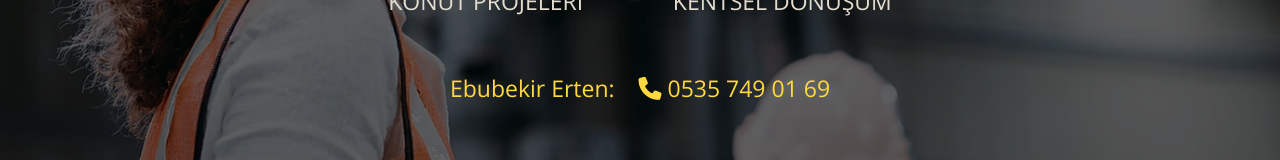
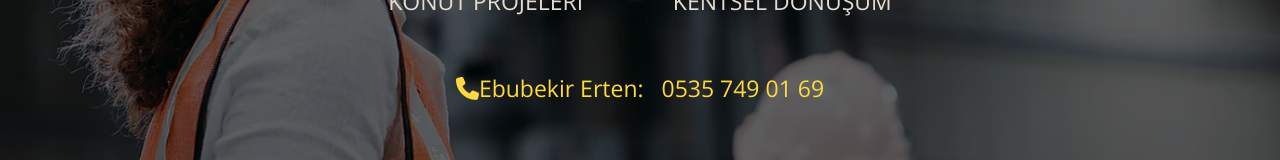
Before and after one commit to ahmetyusufer/ahzeeYapi, a plain HTML site: page index.html in a window 1280 px wide. Shown: the part 383-543 px from the top of the page. Drawn offline with nearby package versions, Linux system fonts and the light colour scheme.

Commit message:
Update index.html

```diff
--- a/index.html
+++ b/index.html
@@ -28,7 +28,7 @@
         <div class="content">
             <h1 style="font-weight: bold; color: #F0F0F0;">AHZEE YAPI</h1>
             <p class="space" style="color: #E4DCCF;">KONUT PROJELERİ &nbsp&nbsp&nbsp&nbsp&nbsp&nbsp&nbsp&nbsp&nbsp&nbsp&nbsp&nbsp&nbsp KENTSEL DÖNÜŞÜM</p>
-            <p style="color: #FFD93D;">Ebubekir Erten:&nbsp;&nbsp;&nbsp; <i class="fa-solid fa-phone"></i>&nbsp;0535 749 01 69</p>
+            <p style="color: #FFD93D;"><i class="fa-solid fa-phone"></i>Ebubekir Erten:&nbsp;&nbsp;&nbsp;0535 749 01 69</p>
         </div>
     </header>
 
```
